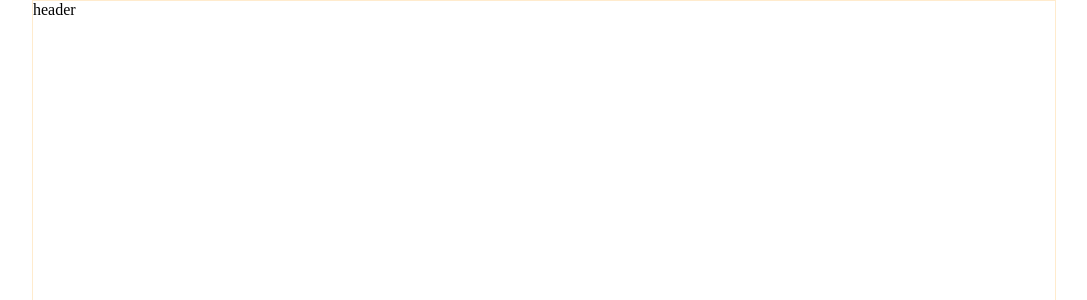
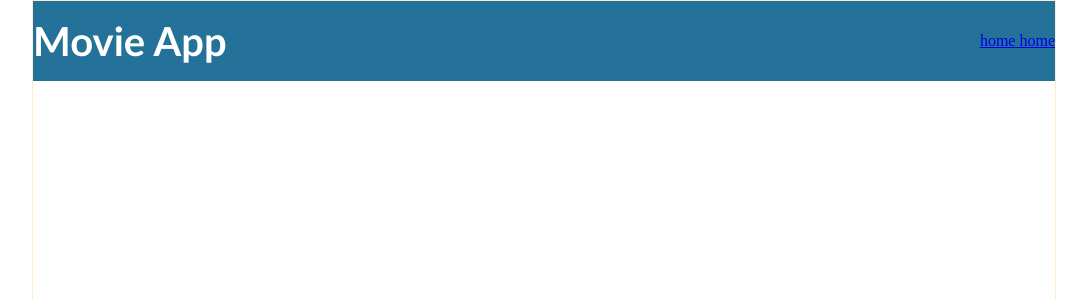
Before and after one commit to RadimYassin/movie-app, a React (Vite) app: page / in a window 1280 px wide. Shown: the top 300 px of the page, without its empty margins (96-1183 px from the left). Built offline with nearby package versions, Linux system fonts and the light colour scheme.

Commit message:
update in header

```diff
--- a/src/Component/Header.jsx
+++ b/src/Component/Header.jsx
@@ -1,10 +1,18 @@
 import React from 'react'
+import { NavC,LinkI,Links,Logo } from '../styles/styleC'
 
 const Header = () => {
   return (
-    <div>
-      header
-    </div>
+
+      <NavC>
+        <Logo>
+          Movie App
+        </Logo>
+         <Links>
+            <LinkI> home</LinkI>
+            <LinkI> home</LinkI>
+         </Links>
+      </NavC>
   )
 }
 
```
